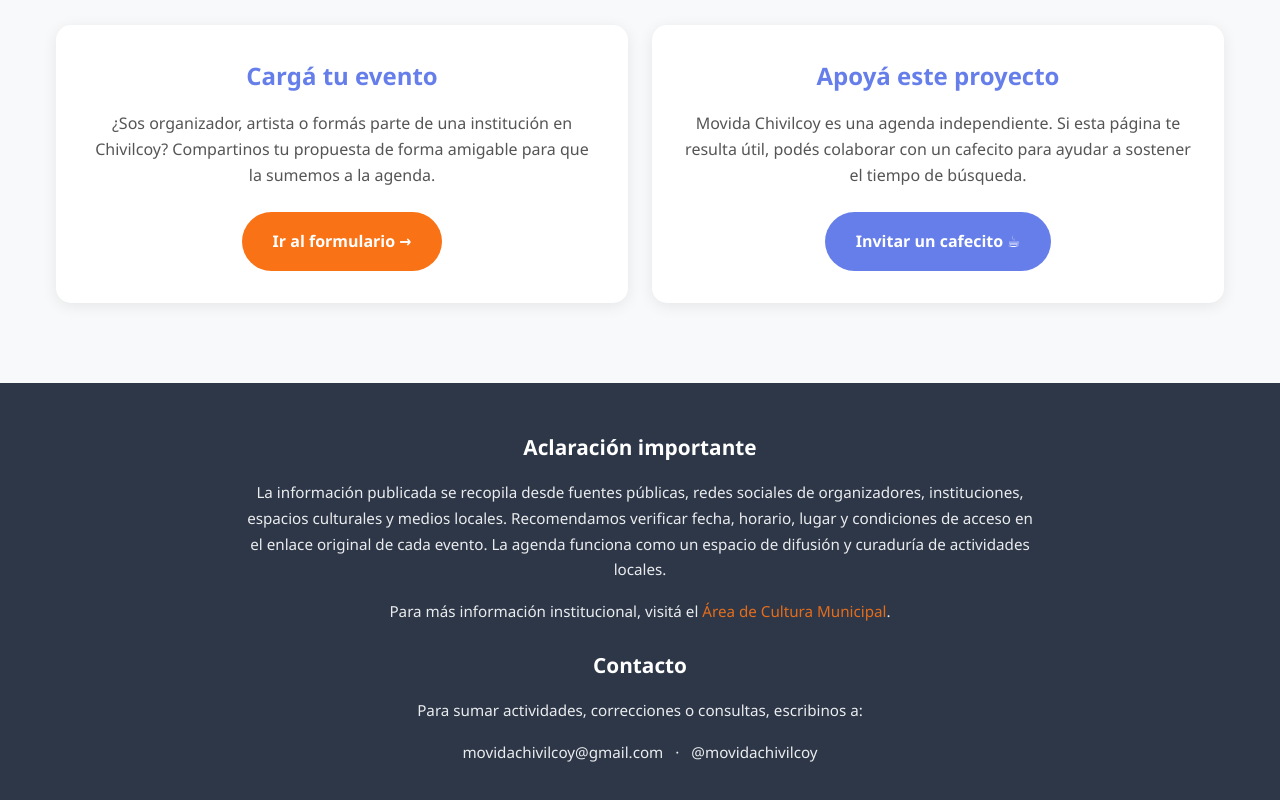
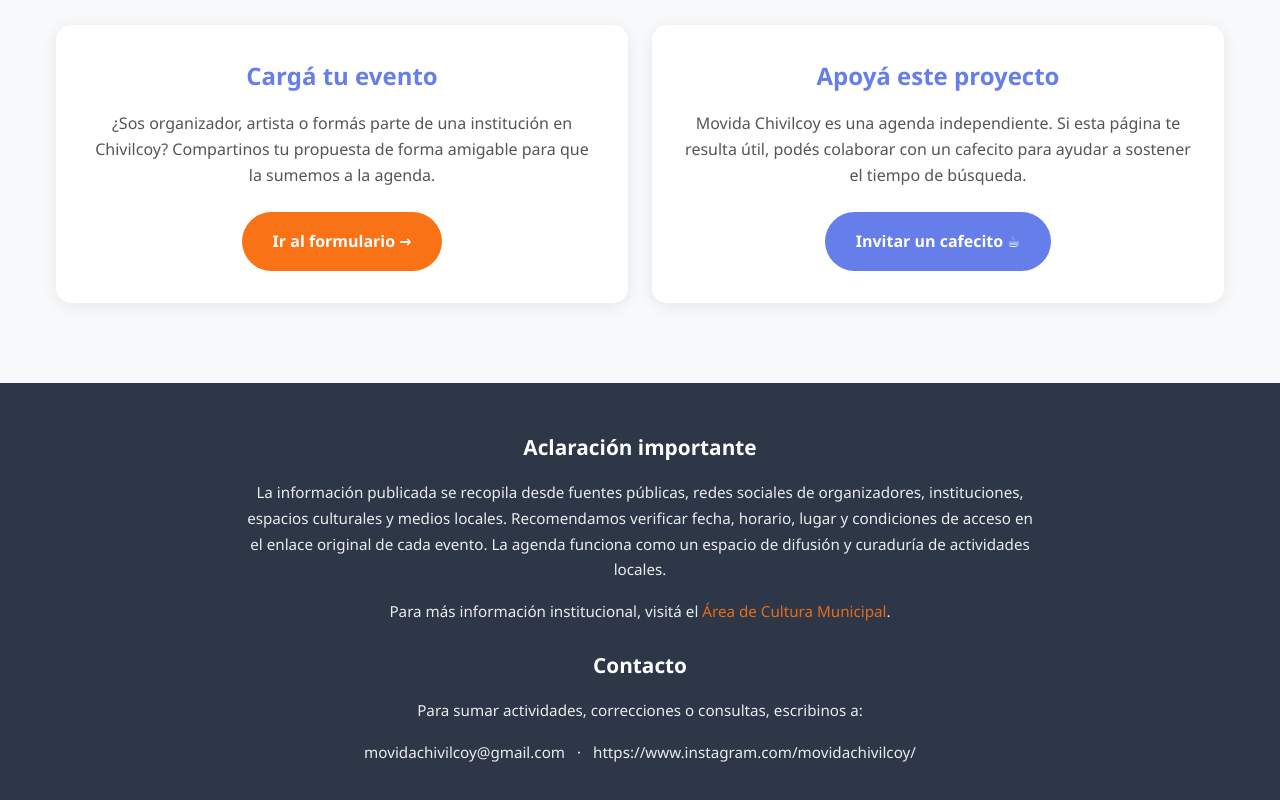
Before and after one commit to Lgomez12/movida-ch, a plain HTML site: page index.html in a window 1280 px wide. Shown: the part 4516-5316 px from the top of the page. Drawn offline with Linux system fonts and the light colour scheme.

Commit message:
Update index.html

```diff
--- a/index.html
+++ b/index.html
@@ -1066,7 +1066,7 @@
                 <p>Para sumar actividades, correcciones o consultas, escribinos a:</p>
                 <p>
                     <a href="mailto:movidachivilcoy@gmail.com">movidachivilcoy@gmail.com</a> ·
-                    <a href="https://instagram.com/movidachivilcoy" target="_blank">@movidachivilcoy</a>
+                    <a href="https://instagram.com/movidachivilcoy" target="_blank">https://www.instagram.com/movidachivilcoy/</a>
                 </p>
             </div>
         </div>
```
